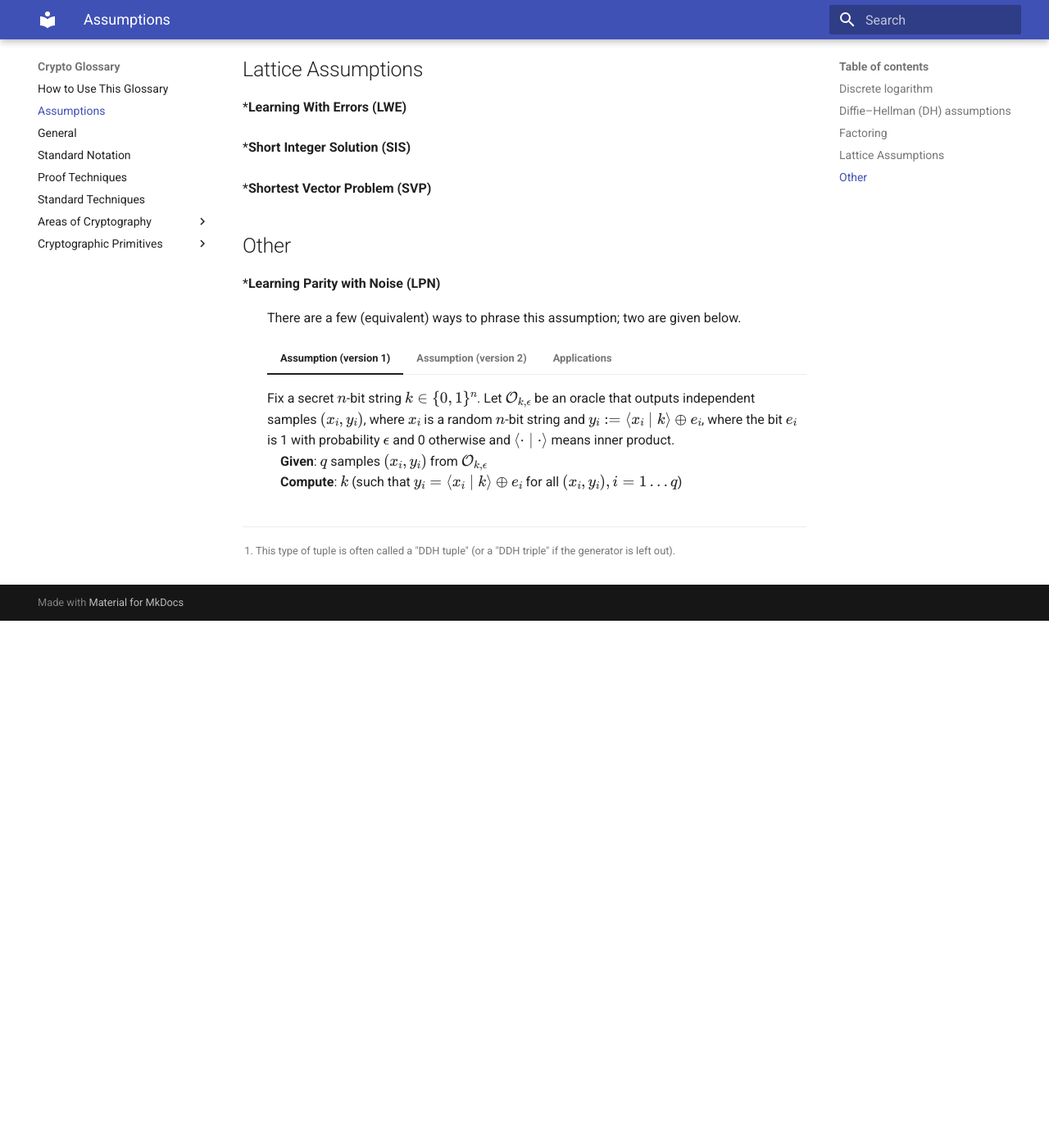
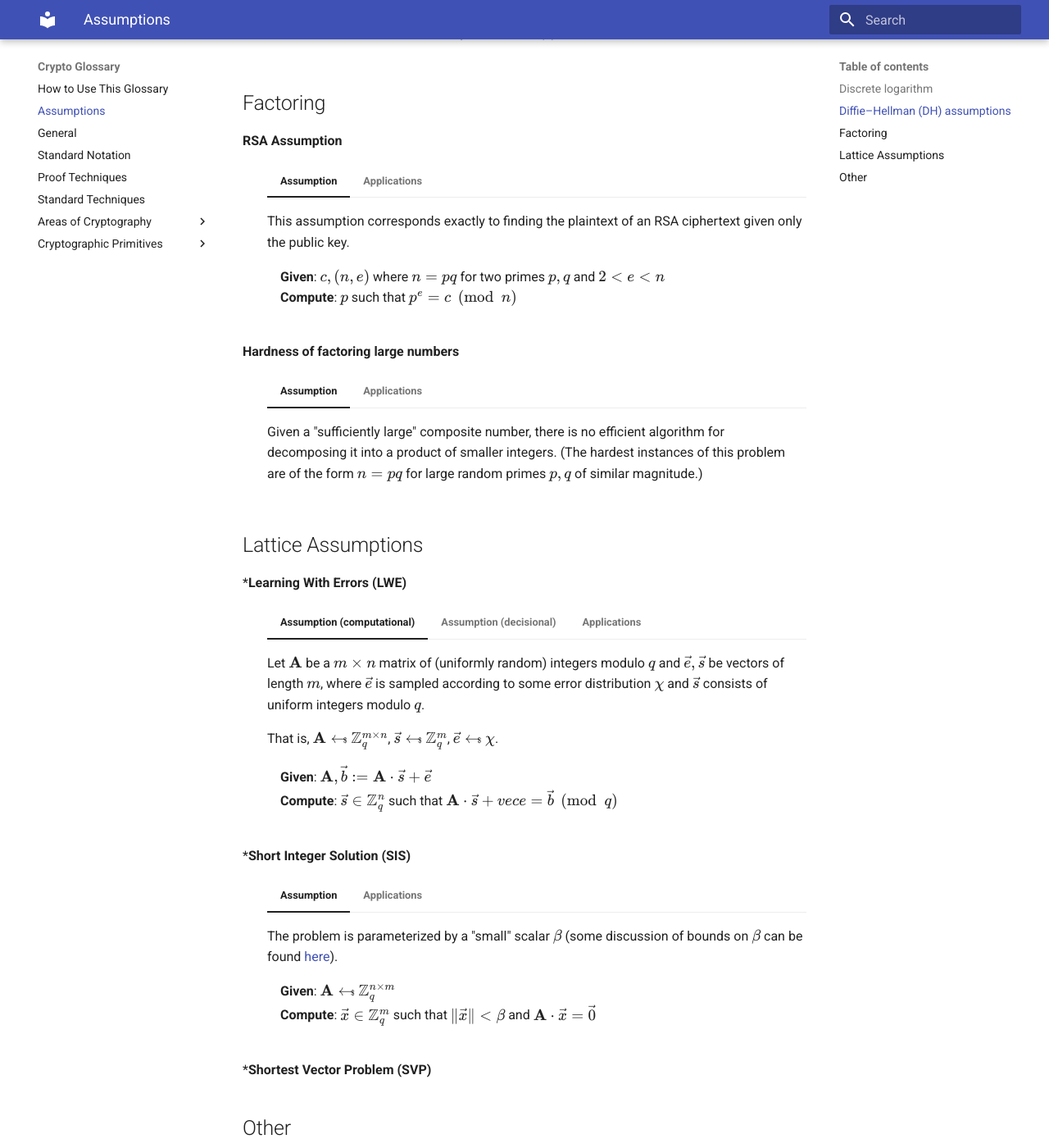
Before and after one commit to nglaeser/crypto-glossary, an MkDocs documentation site: the page built from docs/assumptions.md, in a window 1280 px wide and 1400 px high, scrolled down 2400 px. Shown: the whole window at 82% size. Built offline with MkDocs 1.6.1 and Material for MkDocs 9.7.7, drawn with Linux system fonts in a browser that asks for light colours; before the commit the page ends 3157 px from its top, so only the background shows below that; some of the changed text lies outside the part shown.

Commit message:
add lattice assumptions

```diff
--- a/docs/assumptions.md
+++ b/docs/assumptions.md
@@ -13,9 +13,12 @@ See also [Wikipedia](https://en.wikipedia.org/wiki/Computational_hardness_assump
 :
 
 **Average-case hardness**
-:
+: When a randomly selected instance of the problem is hard to solve.
 
 **Worst-case hardness**
+: When a randomly selected instance of the problem is not necessarily hard to solve, but rather only a carefully crafted "worst case" instance.
+
+**Decisional vs. Computational**
 :
 
 ## **Discrete logarithm**
@@ -102,15 +105,63 @@ See also [Wikipedia](https://en.wikipedia.org/wiki/Computational_hardness_assump
 ## Factoring
 
 **RSA Assumption**
-:
+:   === "Assumption"
+
+        This assumption corresponds exactly to finding the plaintext of an RSA ciphertext given only the public key.
+
+        &emsp;**Given**: $c,(n,e)$ where $n=pq$ for two primes $p,q$ and $2 < e < n$
+        &emsp;**Compute**: $p$ such that $p^e = c \pmod{n}$
+
+    === "Applications"
+
+        * RSA encryption
+
+**Hardness of factoring large numbers**
+:   === "Assumption"
+
+        Given a "sufficiently large" composite number, there is no efficient algorithm for decomposing it into a product of smaller integers. (The hardest instances of this problem are of the form $n=pq$ for large random primes $p,q$ of similar magnitude.)
+
+    === "Applications"
+
+        * RSA encryption
 
 ## Lattice Assumptions
 
 \***Learning With Errors (LWE)**
-:
+:   === "Assumption (computational)"
+
+        Let $\mathbf{A}$ be a $m \times n$ matrix of (uniformly random) integers modulo $q$ and $\vec{e},\vec{s}$ be vectors of length $m$, where $\vec{e}$ is sampled according to some error distribution $\chi$ and $\vec{s}$ consists of uniform integers modulo $q$.
+
+        That is, $\mathbf{A} \gets\!\!\tiny{\$}\normalsize\ \mathbb{Z}_q^{m \times n}$, $\vec{s} \gets\!\!\tiny{\$}\normalsize\ \mathbb{Z}_q^m$, $\vec{e} \gets\!\!\tiny{\$}\normalsize\ \chi$.
+
+        &emsp;**Given**: $\mathbf{A},\vec{b} := \mathbf{A} \cdot \vec{s} + \vec{e}$
+        &emsp;**Compute**: $\vec{s} \in \mathbb{Z}_q^n$ such that $\mathbf{A}\cdot \vec{s} + vec{e} = \vec{b} \pmod{q}$
+
+        <!-- Drawing of dimensions -->
+
+    === "Assumption (decisional)"
+
+        Let $\mathbf{A},\vec{s},\vec{e},\vec{b}$ be initialized as in the computational assumption.
+
+        &emsp;**Given**: Either $(\mathbf{A},\vec{b})$ or $(\mathbf{A},\vec{u})$, where $\vec{u} \gets\!\!\tiny{\$}\normalsize\ \mathbb{Z}_q^m$
+        &emsp;**Decide**: Whether the given tuple was of the form $(\mathbf{A},\vec{b}:=\mathbf{A}\cdot \vec{s} + \vec{e})$ or $(\mathbf{A},\vec{u})$.
+
+    === "Applications"
+
+        * NIZK
+        * Public-key encryption
 
 \***Short Integer Solution (SIS)**
-:
+:   === "Assumption"
+
+        The problem is parameterized by a "small" scalar $\beta$ (some discussion of bounds on $\beta$ can be found [here](https://en.wikipedia.org/wiki/Short_integer_solution_problem#SISn,m,q,%CE%B2)).
+
+        &emsp;**Given**: $\mathbf{A} \gets\!\!\tiny{\$}\normalsize\ \mathbb{Z}_q^{n \times m}$
+        &emsp;**Compute**: $\vec{x} \in \mathbb{Z}_q^m$ such that $\lVert \vec{x} \rVert < \beta$ and $\mathbf{A} \cdot \vec{x} = \vec{0}$
+
+    === "Applications"
+
+        * Trapdoor functions (TDF) (and therefore signatures)
 
 \***Shortest Vector Problem (SVP)**
 :
```
Also changed, not shown: docs/notation.md (+6 -0 lines).
